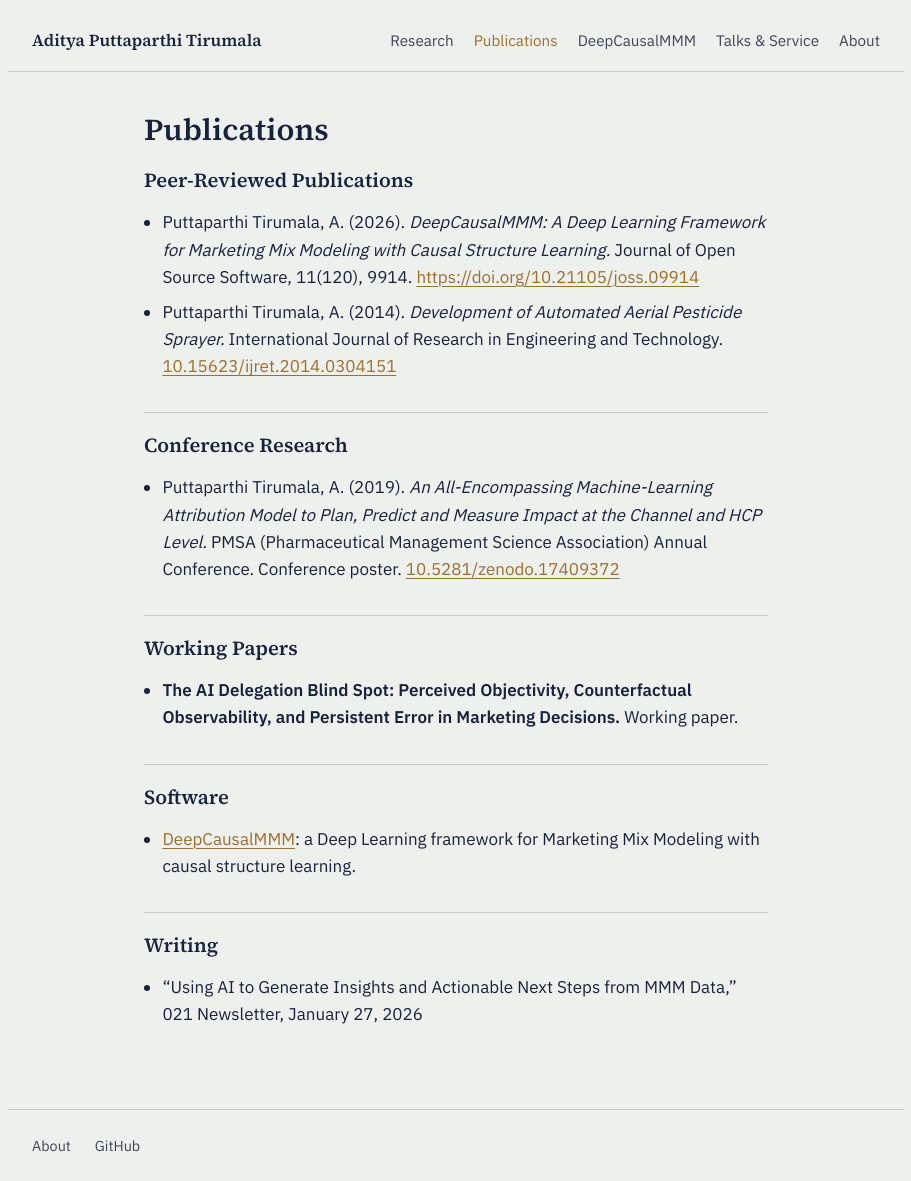
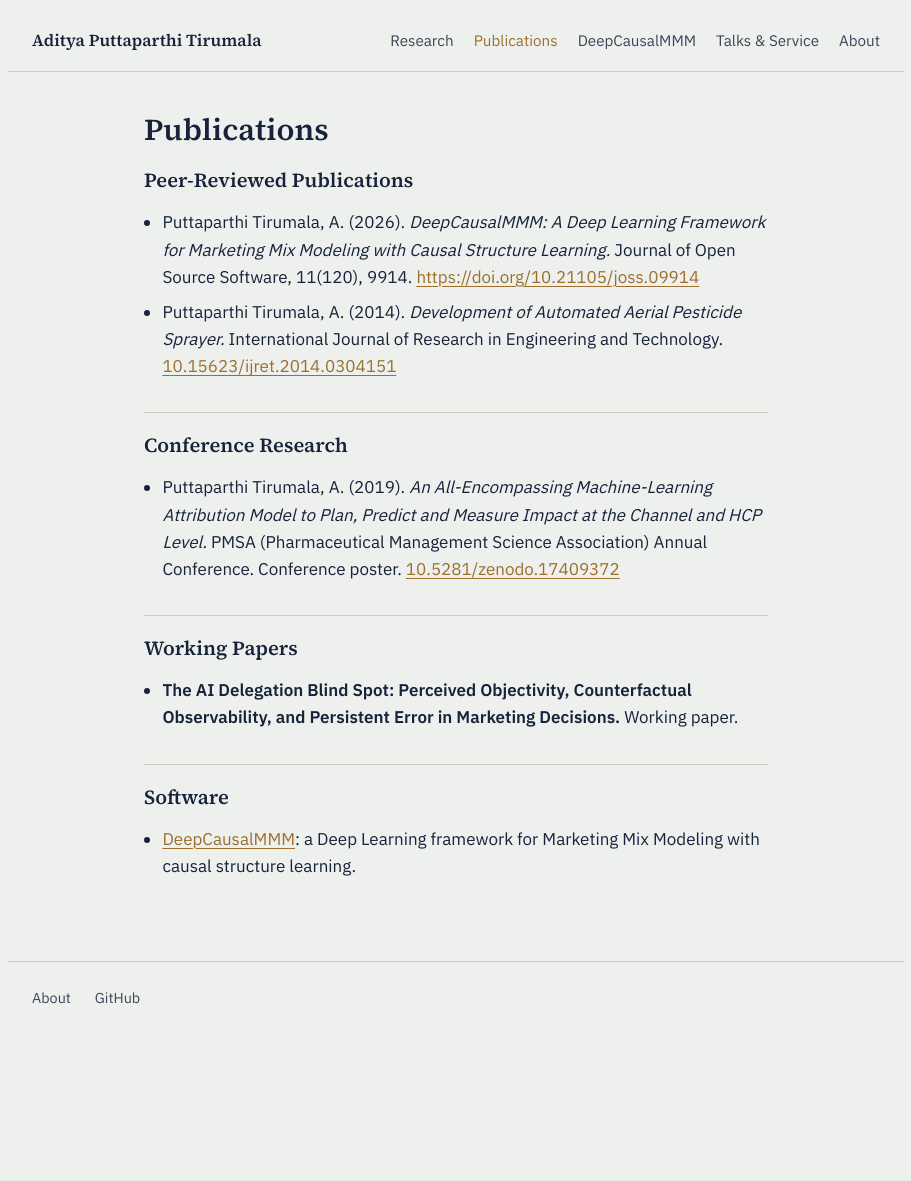
Before and after one commit to adityapt/personal-repo, a Jekyll site: the page built from publications.md, in a window 1280 px wide. Shown: the whole page, without its empty margins (184-1095 px from the left). Built offline with Jekyll 4.4.1, drawn with Linux system fonts in a browser that asks for light colours; after the commit the page ends 1033 px from its top, so only the background shows below that.

Commit message:
Move Writing section from Publications to Talks & Service
A blog post fits better alongside talks/public communication than in
a formal publications list.

Co-Authored-By: Claude Sonnet 5 <noreply@anthropic.com>

```diff
--- a/publications.md
+++ b/publications.md
@@ -25,7 +25,3 @@ permalink: /publications/
 ## Software
 
 - [DeepCausalMMM](/deepcausalmmm/): a Deep Learning framework for Marketing Mix Modeling with causal structure learning.
-
-## Writing
-
-- "Using AI to Generate Insights and Actionable Next Steps from MMM Data," 021 Newsletter, January 27, 2026
```
Also changed, not shown: talks-service.md (+4 -0 lines).
